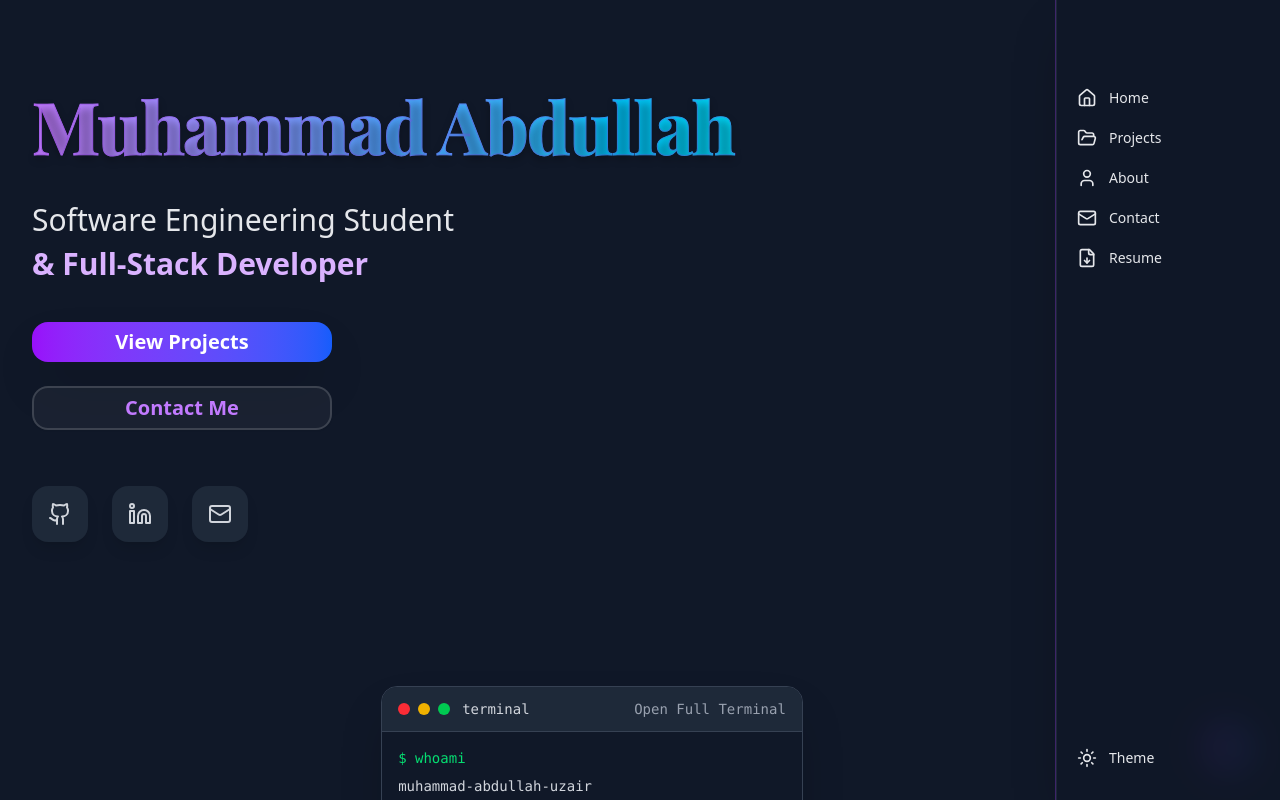
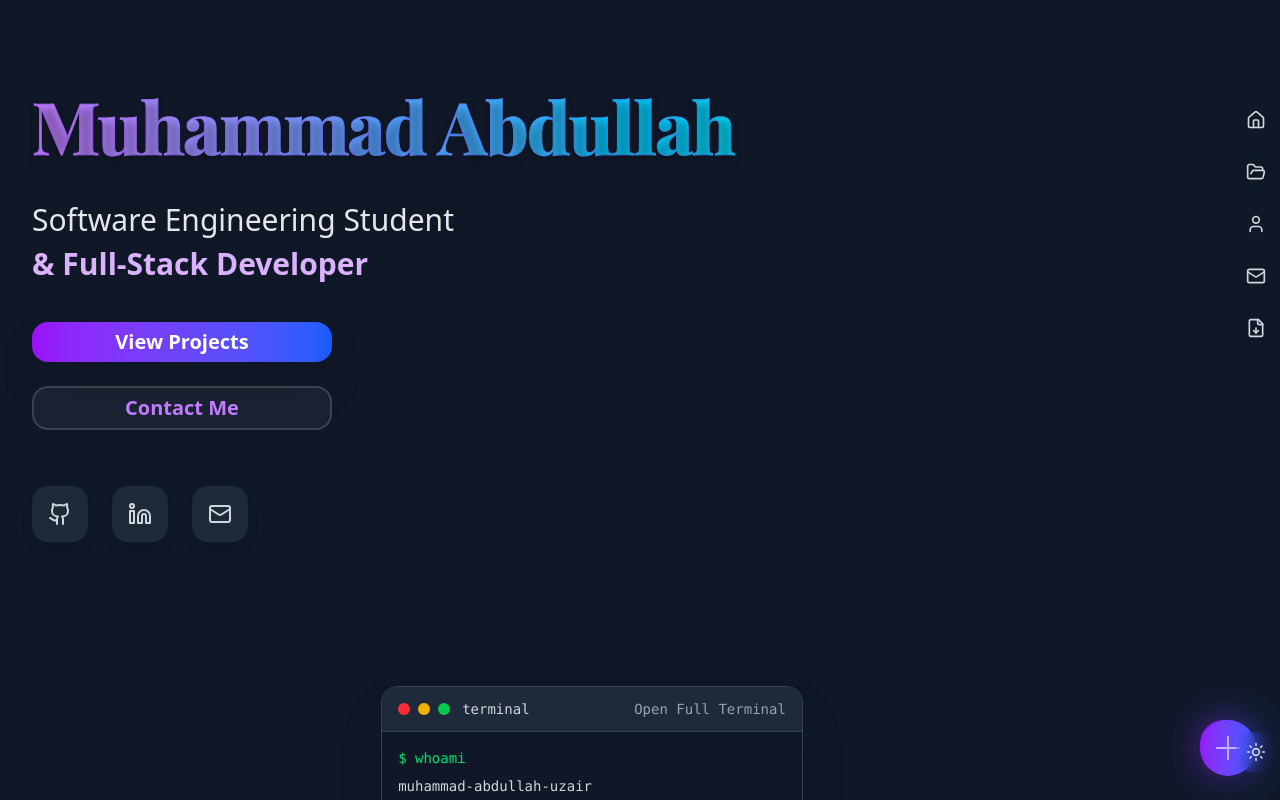
Before and after one commit to zainabijaz0/Portfolio-Website, a React (Vite) app: page / in a window 1280 px wide. Shown: the top 800 px of the page. Built offline with nearby package versions, Linux system fonts and the light colour scheme.

Commit message:
Transform RightNav into compact icon-only with transparent style and 3D hover
cgen-eca47d2f7cfc40da83d321173de46b0e

```diff
--- a/src/components/RightNav.jsx
+++ b/src/components/RightNav.jsx
@@ -19,13 +19,8 @@ const RightNav = ({ darkMode, toggleDarkMode }) => {
   const [pinned, setPinned] = useState(false);
   const navRef = useRef(null);
 
-  // Default expanded & pinned on desktop
-  useEffect(() => {
-    if (typeof window !== 'undefined' && window.innerWidth >= 640) {
-      setPinned(true);
-      setExpanded(true);
-    }
-  }, []);
+  // Default collapsed, icon-only
+  useEffect(() => {}, []);
 
   // Collapse on outside click if not pinned
   useEffect(() => {
@@ -42,19 +37,18 @@ const RightNav = ({ darkMode, toggleDarkMode }) => {
     motion-safe:transition-all motion-safe:duration-200 motion-reduce:transition-none
     `;
 
-  const widthClass = expanded || pinned ? 'w-56' : 'w-14';
+  const widthClass = 'w-12';
 
   const itemBase = `
-    group relative w-full flex items-center gap-3 rounded-xl
-    px-3 py-2 text-sm text-gray-700 dark:text-gray-200
-    hover:bg-gray-100 dark:hover:bg-gray-800
+    group relative mx-auto my-1 w-10 h-10 flex items-center justify-center rounded-2xl
+    text-gray-300 hover:text-white bg-transparent hover:bg-white/10 backdrop-blur-sm
     focus:outline-none focus-visible:ring-2 focus-visible:ring-blue-500
-    motion-safe:transition-colors motion-safe:duration-150 motion-reduce:transition-none
+    transform-gpu motion-safe:transition-all motion-safe:duration-200 motion-reduce:transition-none
   `;
 
   const tooltipBase = `
     pointer-events-none absolute right-full mr-2 whitespace-nowrap rounded-md
-    bg-gray-900 text-white text-xs px-2 py-1 shadow-lg
+    bg-gray-900/80 text-white text-xs px-2 py-1 shadow-lg backdrop-blur-sm
     opacity-0 translate-x-2 group-hover:opacity-100 group-hover:translate-x-0
     group-focus-visible:opacity-100 group-focus-visible:translate-x-0
     motion-safe:transition-all motion-safe:duration-150 motion-reduce:transition-none
@@ -68,10 +62,9 @@ const RightNav = ({ darkMode, toggleDarkMode }) => {
         className={itemBase}
         tabIndex={0}
       >
-        <Icon className="h-5 w-5 shrink-0" aria-hidden="true" />
-        <span className={`truncate ${expanded || pinned ? 'block' : 'hidden'}`}>{label}</span>
-        {/* Tooltip label when collapsed */}
-        <span className={`${tooltipBase} ${expanded || pinned ? 'hidden' : 'block'}`}>{label}</span>
+        <Icon className="h-5 w-5 shrink-0 transform-gpu transition-transform duration-200 group-hover:scale-110 group-hover:-rotate-6" aria-hidden="true" />
+        <span className="sr-only">{label}</span>
+        <span className={`${tooltipBase}`}>{label}</span>
         {sr(label)}
       </a>
     </li>
@@ -88,9 +81,9 @@ const RightNav = ({ darkMode, toggleDarkMode }) => {
         onMouseEnter={() => !pinned && setExpanded(true)}
         onMouseLeave={() => !pinned && setExpanded(false)}
       >
-        <div className="flex h-full w-full flex-col items-stretch justify-between bg-white/95 dark:bg-gray-900/95 backdrop-blur-md border-l border-gray-200 dark:border-gray-800 shadow-2xl ring-1 ring-purple-500/30">
+        <div className="flex h-full w-full flex-col items-stretch justify-between bg-transparent backdrop-blur-0">
           {/* Top section */}
-          <ul className="mt-20 flex flex-col gap-1 px-2">
+          <ul className="mt-24 flex flex-col gap-1 px-1">
             {items.map((it) => (
               <NavItem key={it.id} icon={it.icon} label={it.label} href={it.href} />
             ))}
@@ -103,16 +96,16 @@ const RightNav = ({ darkMode, toggleDarkMode }) => {
                 aria-label="Resume"
                 className={itemBase}
               >
-                <FileDown className="h-5 w-5" aria-hidden="true" />
-                <span className={`truncate ${expanded || pinned ? 'block' : 'hidden'}`}>Resume</span>
-                <span className={`${tooltipBase} ${expanded || pinned ? 'hidden' : 'block'}`}>Resume</span>
+                <FileDown className="h-5 w-5 transform-gpu transition-transform duration-200 group-hover:scale-110 group-hover:-rotate-6" aria-hidden="true" />
+                <span className="sr-only">Resume</span>
+                <span className={`${tooltipBase}`}>Resume</span>
                 {sr('Resume download')}
               </a>
             </li>
           </ul>
 
           {/* Bottom controls */}
-          <div className="mb-6 px-2 flex flex-col gap-2">
+          <div className="mb-6 px-1 flex flex-col gap-2">
             <button
               type="button"
               aria-label={darkMode ? 'Light theme' : 'Dark theme'}
@@ -120,12 +113,12 @@ const RightNav = ({ darkMode, toggleDarkMode }) => {
               className={`${itemBase}`}
             >
               {darkMode ? (
-                <Sun className="h-5 w-5" aria-hidden="true" />
+                <Sun className="h-5 w-5 transform-gpu transition-transform duration-200 group-hover:scale-110 group-hover:-rotate-6" aria-hidden="true" />
               ) : (
-                <Moon className="h-5 w-5" aria-hidden="true" />
+                <Moon className="h-5 w-5 transform-gpu transition-transform duration-200 group-hover:scale-110 group-hover:-rotate-6" aria-hidden="true" />
               )}
-              <span className={`truncate ${expanded || pinned ? 'block' : 'hidden'}`}>Theme</span>
-              <span className={`${tooltipBase} ${expanded || pinned ? 'hidden' : 'block'}`}>Theme</span>
+              <span className="sr-only">Theme</span>
+              <span className={`${tooltipBase}`}>Theme</span>
               {sr('Toggle theme')}
             </button>
 
```
